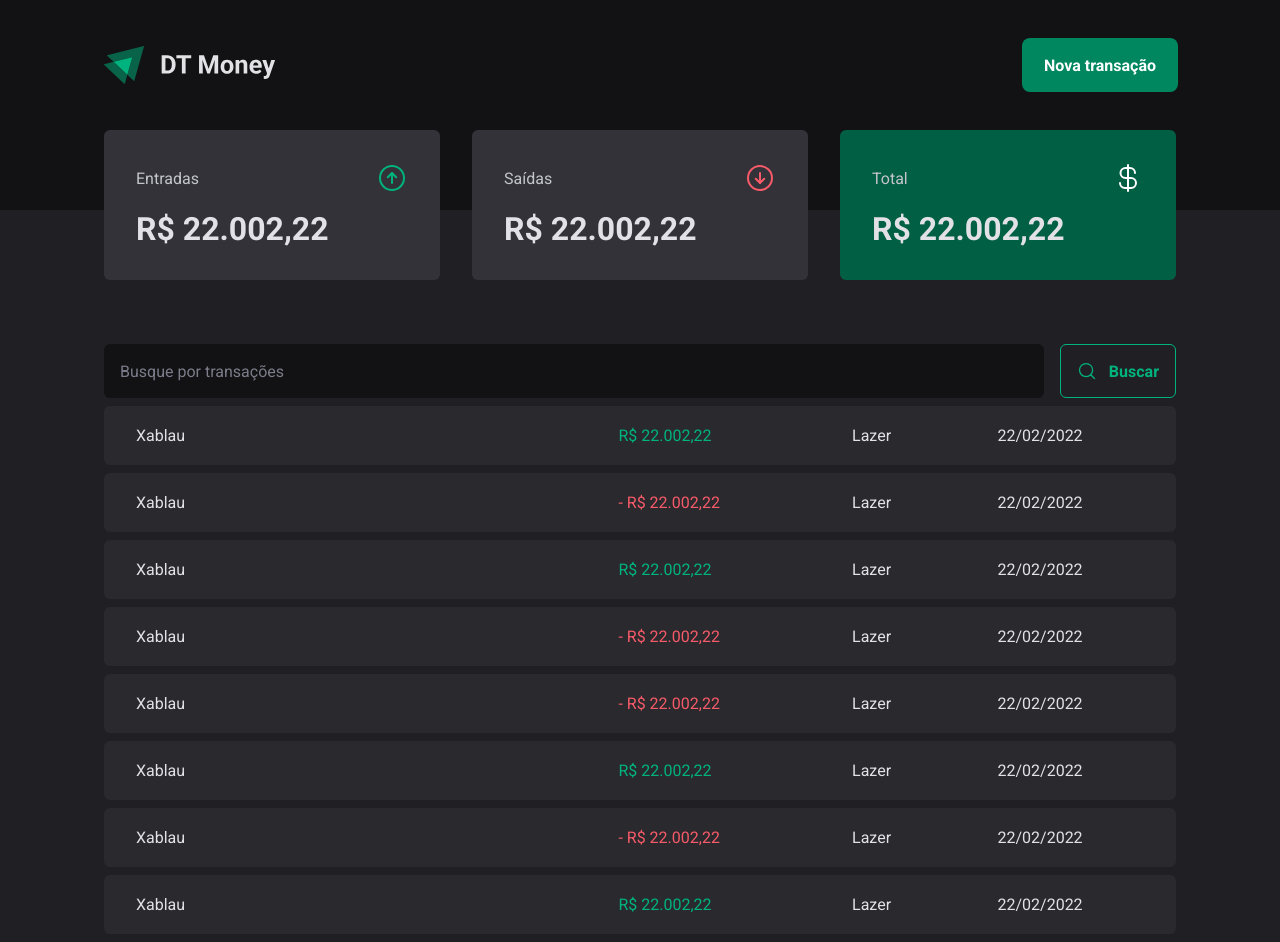
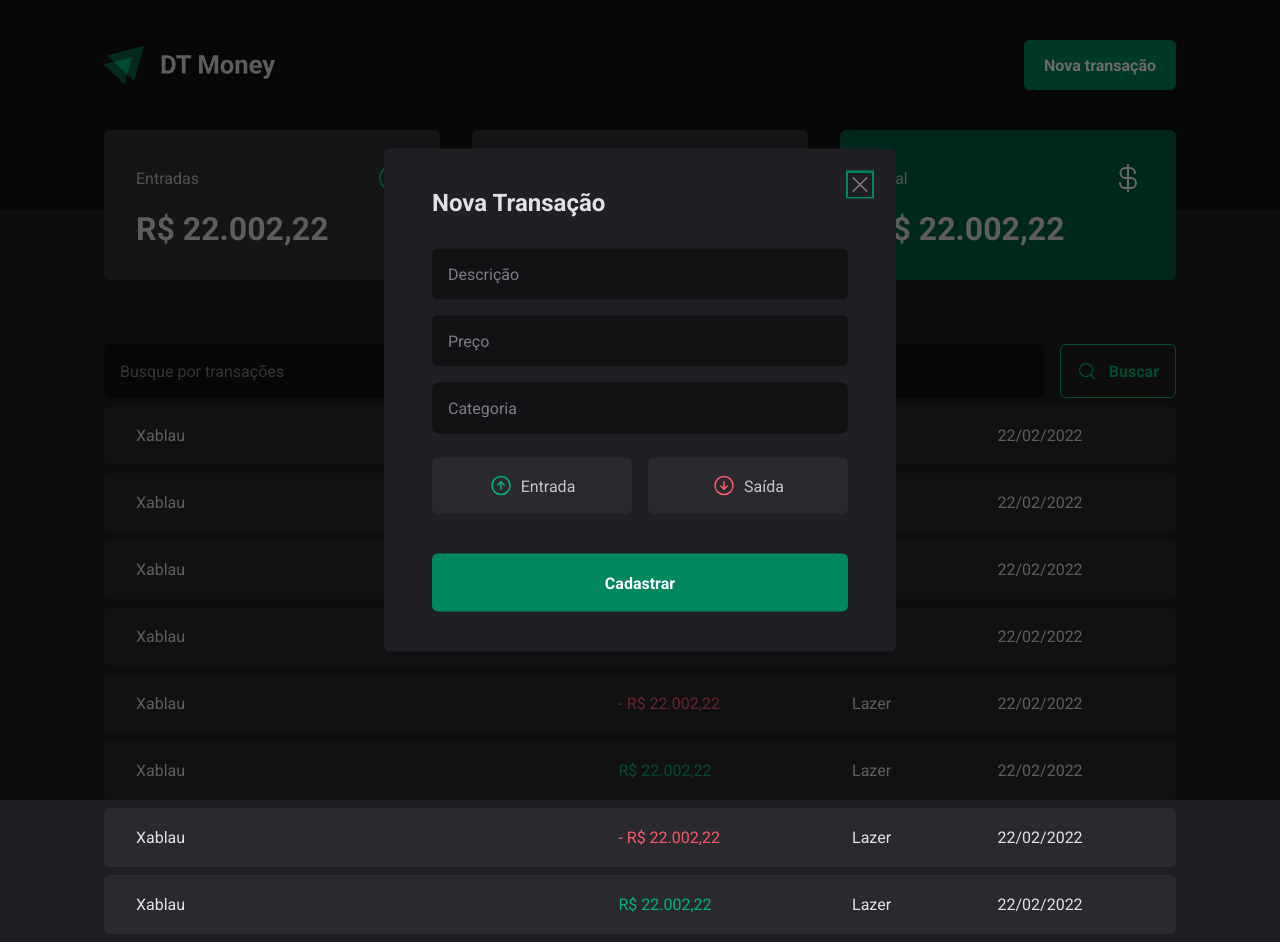
Before and after one commit to MoisesSantana/dt-money, a React (Vite) app: page / in a window 1280 px wide. Both pictures are taken after a click on the button "Nova transação". Built offline with nearby package versions, Linux system fonts and the light colour scheme.

Commit message:
feat(header): prototyping the NewTransactionModal component
The radix library was added in the project to create a modal in an accessible way in addition to the
creation and stylization of this component that is present in the header.

```diff
--- a/package.json
+++ b/package.json
@@ -11,6 +11,8 @@
     "prepare": "husky install"
   },
   "dependencies": {
+    "@radix-ui/react-dialog": "^1.0.4",
+    "@radix-ui/react-radio-group": "^1.1.3",
     "phosphor-react": "^1.4.1",
     "react": "^18.2.0",
     "react-dom": "^18.2.0",
--- a/src/components/header/index.tsx
+++ b/src/components/header/index.tsx
@@ -1,11 +1,19 @@
 import { HeaderContaier, HeaderContent, NewTransactionButton } from './styles';
 
+import * as Dialog from '@radix-ui/react-dialog';
+
+import { NewTransactionModal } from './new-transaction-modal';
 export function Header() {
   return (
     <HeaderContaier>
       <HeaderContent>
         <img src="/logo.svg" alt="logo dt money" />
-        <NewTransactionButton>Nova transação</NewTransactionButton>
+        <Dialog.Root>
+          <Dialog.Trigger asChild>
+            <NewTransactionButton>Nova transação</NewTransactionButton>
+          </Dialog.Trigger>
+          <NewTransactionModal />
+        </Dialog.Root>
       </HeaderContent>
     </HeaderContaier>
   );
--- /dev/null
+++ b/src/components/header/new-transaction-modal/index.tsx
@@ -0,0 +1,37 @@
+import { CloseButton, DialogContent, DialogOverlay, TransactionType, TransactionTypeButton } from './styles';
+
+import * as Dialog from '@radix-ui/react-dialog';
+import { ArrowCircleDown, ArrowCircleUp, X } from 'phosphor-react';
+
+export function NewTransactionModal() {
+  return (
+    <Dialog.Portal>
+      <DialogOverlay />
+      <DialogContent>
+        <Dialog.Title>Nova Transação</Dialog.Title>
+        <Dialog.Close asChild>
+          <CloseButton>
+            <X size={24} />
+          </CloseButton>
+        </Dialog.Close>
+        <form action="">
+          <input type="text" placeholder="Descrição" required />
+          <input type="number" placeholder="Preço" required />
+          <input type="text" placeholder="Categoria" required />
+          <TransactionType>
+            <TransactionTypeButton variant='income' value='income'>
+              <ArrowCircleUp size={24} />
+              Entrada
+            </TransactionTypeButton>
+            <TransactionTypeButton variant='outcome' value='outcome'>
+              <ArrowCircleDown size={24} />
+              Saída
+            </TransactionTypeButton>
+          </TransactionType>
+          <button type="submit">Cadastrar</button>
+        </form>
+
+      </DialogContent>
+    </Dialog.Portal>
+  );
+}
--- /dev/null
+++ b/src/components/header/new-transaction-modal/styles.ts
@@ -0,0 +1,117 @@
+import { styled } from 'styled-components';
+
+import * as Dialog from '@radix-ui/react-dialog';
+import * as RadioGroup from '@radix-ui/react-radio-group';
+
+export const DialogOverlay = styled(Dialog.Overlay)`
+  position: fixed;
+  width: 100vw;
+  height: 100vh;
+  inset: 0;
+  background-color: #00000095;
+`;
+
+export const DialogContent = styled(Dialog.Content)`
+  min-width: 32rem;
+  border-radius: 6px;
+  padding: 2.5rem 3rem;
+  background-color: ${({ theme }) => theme['gray-800']};
+
+  position: fixed;
+  top: 50%;
+  left: 50%;
+  transform: translate(-50%, -50%);
+
+  form {
+    margin-top: 2rem;
+
+    display: flex;
+    flex-direction: column;
+    gap: 1rem;
+  }
+
+  input {
+    border-radius: 6px;
+    border: none;
+    background-color: ${({ theme }) => theme['gray-900']};
+    color: ${({ theme }) => theme['gray-300']};
+    padding: 1rem;
+
+    &::placeholder {
+      color: ${({ theme }) => theme['gray-500']};
+    }
+  }
+
+  button[type="submit"] {
+    height: 58px;
+    border: none;
+    background-color: ${({ theme }) => theme['green-500']};
+    color: ${({ theme }) => theme.white};
+    font-weight: bold;
+    padding: 0 1.25rem;
+    border-radius: 6px;
+    margin-top: 1.5rem;
+    cursor: pointer;
+    transition: 200ms ease-in-out;
+
+    &:hover {
+      background-color: ${({ theme }) => theme['green-700']};
+    }
+  }
+`;
+
+export const CloseButton = styled.button`
+  position: absolute;
+  background-color: transparent;
+  border: none;
+  top: 1.5rem;
+  right: 1.5rem;
+  line-height: 0;
+  cursor: pointer;
+  color: ${({ theme }) => theme['gray-500']};
+`;
+
+export const TransactionType = styled(RadioGroup.Root)`
+  display: grid;
+  grid-template-columns: repeat(2, 1fr);
+  gap: 1rem;
+  margin-top: 0.5rem;
+`;
+
+interface TransactionTypeButtonProps {
+  variant: 'income' | 'outcome';
+}
+
+export const TransactionTypeButton = styled(RadioGroup.Item)<TransactionTypeButtonProps>`
+  background-color: ${({ theme }) => theme['gray-700']};
+  padding: 1rem;
+  display: flex;
+  align-items: center;
+  justify-content: center;
+  gap: 0.5rem;
+  border-radius: 6px;
+  cursor: pointer;
+  border: none;
+  color: ${({ theme }) => theme['gray-300']};
+
+  svg {
+    color: ${props => props.variant === 'income' ? props.theme['green-300'] : props.theme['red-300']};
+  }
+
+  &[data-state='unchecked'] {
+    transition: 200ms ease-in-out;
+
+    &:hover {
+      background-color: ${({ theme }) => theme['gray-600']};
+    }
+  }
+
+  &[data-state='checked'] {
+    color: ${({ theme }) => theme.white};
+    background-color: ${props => props.variant === 'income' ? props.theme['green-500'] : props.theme['red-500']};
+
+    svg {
+      color: ${({ theme }) => theme.white};
+    }
+  }
+`;
```
Also changed, not shown: 1 other file (tests, documents, lock files or other folders).
